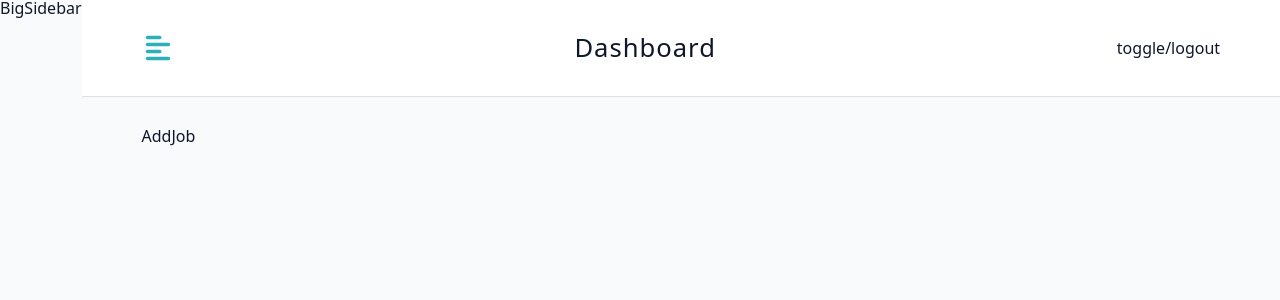
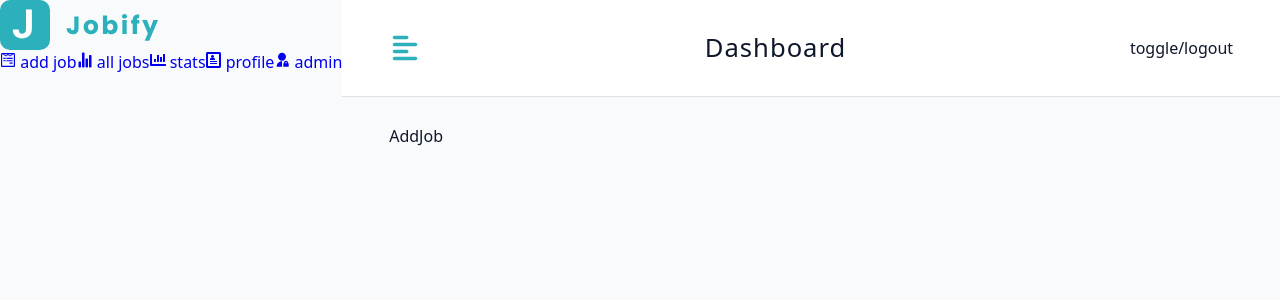
Before and after one commit to misiek869/jobs-application-tracking-app, a React (Vite) app: page /dashboard in a window 1280 px wide. Shown: the top 300 px of the page. Built offline with nearby package versions, Linux system fonts and the light colour scheme.

Commit message:
create big sidebar structure and create prop to show it on big screen

```diff
--- a/src/components/BigSidebar.tsx
+++ b/src/components/BigSidebar.tsx
@@ -1,8 +1,27 @@
-import React from 'react'
 import Wrapper from '../assets/wrappers/BigSidebar'
+import Logo from './Logo'
+import NavLinks from './NavLinks'
+
+import { useDashboardContext } from '../pages/DashboardLayout'
 
 const BigSidebar = () => {
-	return <Wrapper>BigSidebar</Wrapper>
+	const { showSidebar } = useDashboardContext()
+
+	return (
+		<Wrapper>
+			<div
+				className={
+					showSidebar ? 'sidebar-container' : 'show-sidebar sidebar-container'
+				}>
+				<div className='content'>
+					<header>
+						<Logo />
+					</header>
+					<NavLinks isBigSidebar={true} />
+				</div>
+			</div>
+		</Wrapper>
+	)
 }
 
 export default BigSidebar
--- a/src/components/NavLinks.tsx
+++ b/src/components/NavLinks.tsx
@@ -2,7 +2,7 @@
 import { useDashboardContext } from '../pages/DashboardLayout'
 import { NavLink } from 'react-router'
 
-const NavLinks = () => {
+const NavLinks = ({ isBigSidebar }: { isBigSidebar: boolean }) => {
 	const { toggleSidebar, user } = useDashboardContext()
 
 	return (
@@ -11,7 +11,7 @@
 				const { text, icon, path } = link
 				return (
 					<NavLink
-						onClick={toggleSidebar}
+						onClick={isBigSidebar ? undefined : toggleSidebar}
 						end
 						to={path}
 						key={text}
```
